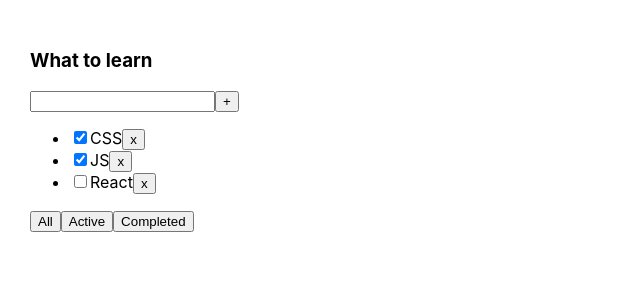
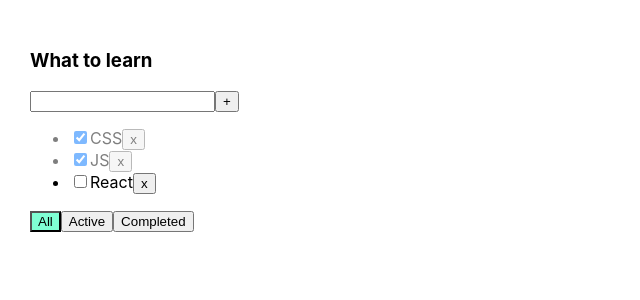
Before and after one commit to Falloutdevil/todolist_typescript, a React (Create React App) app: page / in a window 1280 px wide. Shown: the top 300 px of the page, without its empty margins (0-640 px from the left). Built offline with nearby package versions, Linux system fonts and the light colour scheme.

Commit message:
filter trim (4)

```diff
--- a/src/App.css
+++ b/src/App.css
@@ -6,3 +6,19 @@
 .App > div {
   margin-right: 50px;
 }
+
+.error {
+  border: red 1px solid;
+}
+
+.error-message {
+  color: red;
+}
+
+.active-filter {
+  background-color: aquamarine;
+}
+
+.is-done {
+  opacity: 0.5;
+}
--- a/src/App.tsx
+++ b/src/App.tsx
@@ -33,12 +33,20 @@
         setFilter(value);
     }
 
+    function changeStatus(taskId: string, isDone: boolean) {
+        let task = tasks.find(t => t.id === taskId);
+        if (task) {
+            task.isDone = isDone;
+        }
+        setTasks([...tasks]);
+    }
+
     let tasksForTodolist = tasks;
     if (filter === 'completed') {
-        tasksForTodolist = tasks.filter(t => t.isDone === true);
+        tasksForTodolist = tasks.filter(t => t.isDone);
     }
     if (filter === 'active') {
-        tasksForTodolist = tasks.filter(t => t.isDone === false);
+        tasksForTodolist = tasks.filter(t => !t.isDone);
     }
 
     return (
@@ -48,6 +56,8 @@
                       removeTask={removeTask}
                       changeFilter={changeFilter}
                       addTask={addTask}
+                      changeTaskStatus={changeStatus}
+                      filter={filter}
             />
         </div>
     );
--- a/src/Todolist.tsx
+++ b/src/Todolist.tsx
@@ -1,5 +1,7 @@
 import React, {ChangeEvent, KeyboardEvent, useState} from 'react';
 import {FilterValuesType} from './App';
+
+
 
 export type TasksType = {
     id: string
@@ -13,17 +15,21 @@
     removeTask: (id: string) => void
     changeFilter: (value: FilterValuesType) => void
     addTask: (title: string) => void
+    changeTaskStatus: (taskId: string, isDone: boolean) => void
+    filter: FilterValuesType
 }
 
-export const Todolist: React.FC<PropsType> = ({title, tasks, removeTask, changeFilter, addTask}) => {
+export const Todolist: React.FC<PropsType> = ({title, tasks, removeTask, changeFilter, addTask, changeTaskStatus, filter}) => {
 
-    const [newTaskTitle, setNewTaskTitle] = useState('')
+    const [newTaskTitle, setNewTaskTitle] = useState('');
+    const [error, setError] = useState<string | null>(null);
 
     const onChangeHandler = (e: ChangeEvent<HTMLInputElement>) => {
         setNewTaskTitle(e.currentTarget.value)
     }
 
     const onKeyPressHandler = (e: KeyboardEvent<HTMLInputElement>) => {
+        setError(null);
         if (e.charCode === 13) {
             addTask(newTaskTitle);
             setNewTaskTitle('')
@@ -31,13 +37,18 @@
     }
 
     const addTaskHandler = () => {
-        addTask(newTaskTitle);
-        setNewTaskTitle('')
+        if (newTaskTitle.trim() !== '') {
+            addTask(newTaskTitle);
+            setNewTaskTitle('')
+        } else {
+            setError('Title is required');
+        }
     }
 
-    const onAllClickHandler = () =>  changeFilter('all');
-    const onActiveClickHandler = () =>  changeFilter('active');
-    const onCompletedClickHandler = () =>  changeFilter('completed');
+    const onAllClickHandler = () => changeFilter('all');
+    const onActiveClickHandler = () => changeFilter('active');
+    const onCompletedClickHandler = () => changeFilter('completed');
+
 
     return (
         <div><h3>{title}</h3>
@@ -46,8 +57,10 @@
                     value={newTaskTitle}
                     onChange={onChangeHandler}
                     onKeyPress={onKeyPressHandler}
+                    className={ error ? 'error' : ''}
                 />
                 <button onClick={addTaskHandler}>+</button>
+                { error && <div className="error-message">{error}</div>}
             </div>
             <ul>
                 {
@@ -56,7 +69,16 @@
                             removeTask(t.id)
                         }
 
-                        return <li key={t.id}><input type="checkbox" checked={t.isDone}/>
+                        const onChangeHandler = (e: ChangeEvent<HTMLInputElement>) => {
+                            changeTaskStatus(t.id, e.currentTarget.checked)
+
+                        }
+                        return <li key={t.id} className={t.isDone ? 'is-done' : ''}>
+                            <input
+                                type="checkbox"
+                                onChange={onChangeHandler}
+                                checked={t.isDone}
+                            />
                             <span>{t.title}</span>
                             <button onClick={onRemoveHandler}>x</button>
                         </li>
@@ -64,9 +86,11 @@
                 }
             </ul>
             <div>
-                <button onClick={onAllClickHandler}>All</button>
-                <button onClick={onActiveClickHandler}>Active</button>
-                <button onClick={onCompletedClickHandler}>Completed</button>
+                <button className={filter === 'all' ? 'active-filter' : ''} onClick={onAllClickHandler}>All</button>
+                <button className={filter === 'active' ? 'active-filter' : ''}
+                    onClick={onActiveClickHandler}>Active</button>
+                <button className={filter === 'completed' ? 'active-filter' : ''}
+                    onClick={onCompletedClickHandler}>Completed</button>
             </div>
         </div>
     )
```
